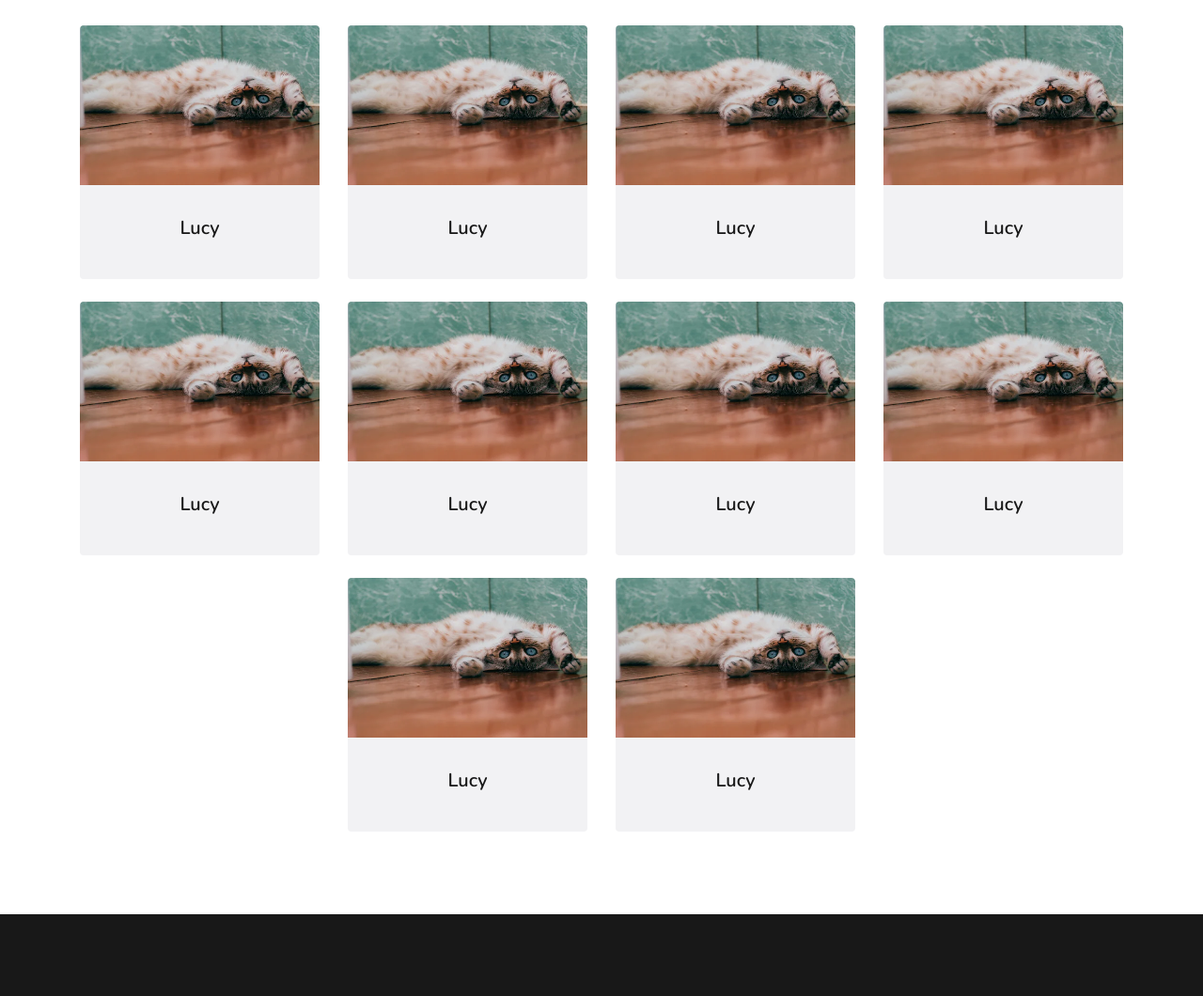
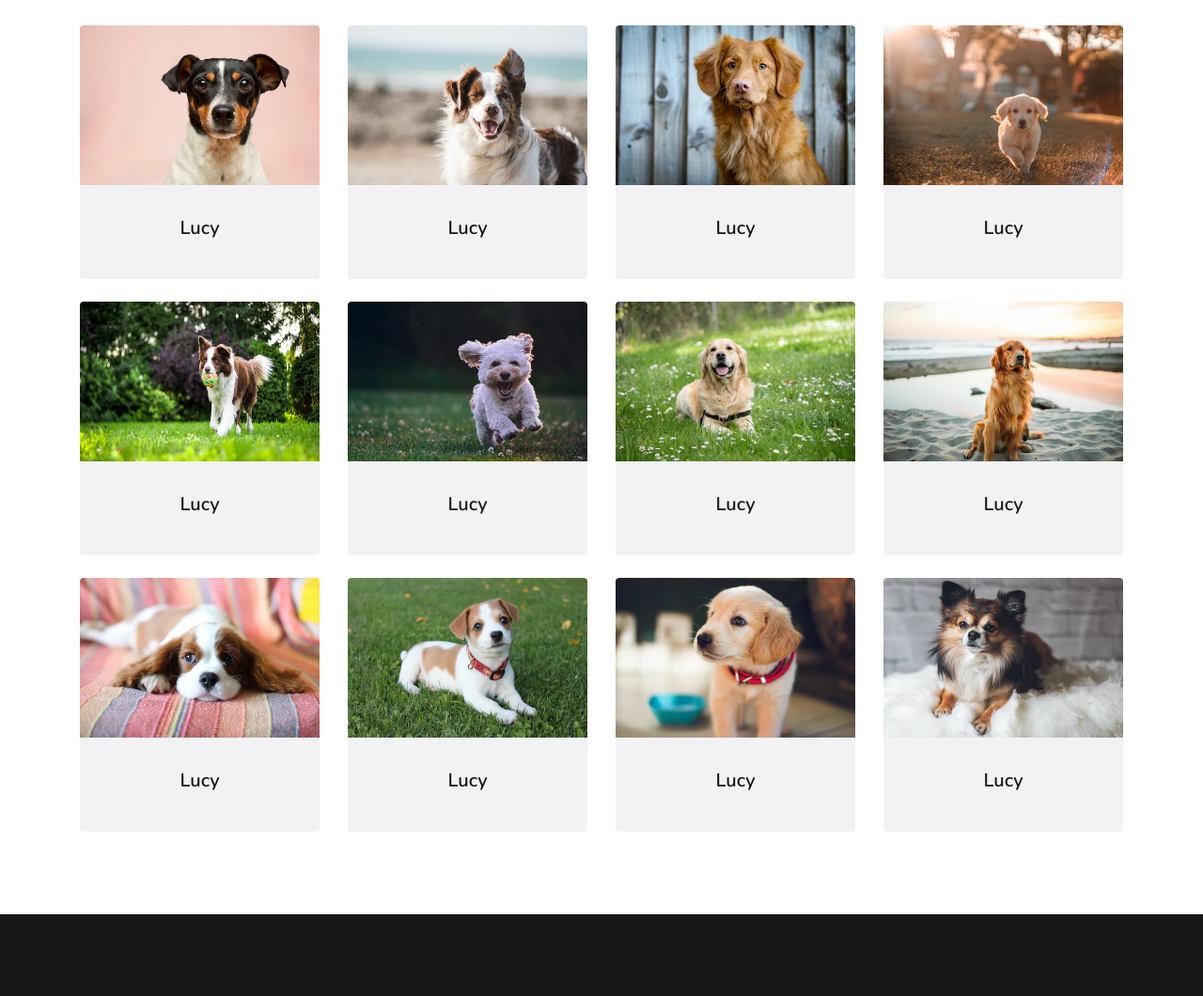
Before and after one commit to hassiebb/sw-project, a plain HTML site: page dogs.html in a window 1280 px wide. Shown: the part 303-1363 px from the top of the page at 94% size. Drawn offline with nearby package versions, Linux system fonts and the light colour scheme.

Commit message:
added dogs + cats imgs

```diff
--- a/dogs.html
+++ b/dogs.html
@@ -63,12 +63,12 @@
     <!-- Pets gallary start -->
     <div class="container mt-5 pt-5 pb-3">
         <div class="d-flex flex-column text-center mb-5">
-            <h1 class="display-4 m-0">Meet Your pawfect <span class="text-primary">Cat</span></h1>
+            <h1 class="display-4 m-0">Meet Your pawfect <span class="text-primary">Dog</span></h1>
         </div>
         <div class="row justify-content-center">
             <div class="col-lg-3 col-md-6">
                 <div class="team card position-relative overflow-hidden border-0 mb-4">
-                    <img class="card-img-top" src="img/cats/cat 1.webp" alt="" height="170">
+                    <img class="card-img-top" src="img/dogs/dog 1.webp" alt="" height="170">
                     <div class="card-body text-center p-0">
                         <div class="team-text d-flex flex-column justify-content-center bg-light">
                             <h5>Lucy</h5>
@@ -87,7 +87,7 @@
 
             <div class="col-lg-3 col-md-6">
                 <div class="team card position-relative overflow-hidden border-0 mb-4">
-                    <img class="card-img-top" src="img/cats/cat 1.webp" alt="" height="170">
+                    <img class="card-img-top" src="img/dogs/dog 2.webp" alt="" height="170">
                     <div class="card-body text-center p-0">
                         <div class="team-text d-flex flex-column justify-content-center bg-light">
                             <h5>Lucy</h5>
@@ -106,7 +106,7 @@
 
             <div class="col-lg-3 col-md-6">
                 <div class="team card position-relative overflow-hidden border-0 mb-4">
-                    <img class="card-img-top" src="img/cats/cat 1.webp" alt="" height="170">
+                    <img class="card-img-top" src="img/dogs/dog 3.webp" alt="" height="170">
                     <div class="card-body text-center p-0">
                         <div class="team-text d-flex flex-column justify-content-center bg-light">
                             <h5>Lucy</h5>
@@ -125,7 +125,7 @@
 
             <div class="col-lg-3 col-md-6">
                 <div class="team card position-relative overflow-hidden border-0 mb-4">
-                    <img class="card-img-top" src="img/cats/cat 1.webp" alt="" height="170">
+                    <img class="card-img-top" src="img/dogs/dog 4.webp" alt="" height="170">
                     <div class="card-body text-center p-0">
                         <div class="team-text d-flex flex-column justify-content-center bg-light">
                             <h5>Lucy</h5>
@@ -144,7 +144,7 @@
 
             <div class="col-lg-3 col-md-6">
                 <div class="team card position-relative overflow-hidden border-0 mb-4">
-                    <img class="card-img-top" src="img/cats/cat 1.webp" alt="" height="170">
+                    <img class="card-img-top" src="img/dogs/dog 5.webp" alt="" height="170">
                     <div class="card-body text-center p-0">
                         <div class="team-text d-flex flex-column justify-content-center bg-light">
                             <h5>Lucy</h5>
@@ -163,7 +163,7 @@
 
             <div class="col-lg-3 col-md-6">
                 <div class="team card position-relative overflow-hidden border-0 mb-4">
-                    <img class="card-img-top" src="img/cats/cat 1.webp" alt="" height="170">
+                    <img class="card-img-top" src="img/dogs/dog 6.webp" alt="" height="170">
                     <div class="card-body text-center p-0">
                         <div class="team-text d-flex flex-column justify-content-center bg-light">
                             <h5>Lucy</h5>
@@ -182,7 +182,7 @@
 
             <div class="col-lg-3 col-md-6">
                 <div class="team card position-relative overflow-hidden border-0 mb-4">
-                    <img class="card-img-top" src="img/cats/cat 1.webp" alt="" height="170">
+                    <img class="card-img-top" src="img/dogs/dog 7.webp" alt="" height="170">
                     <div class="card-body text-center p-0">
                         <div class="team-text d-flex flex-column justify-content-center bg-light">
                             <h5>Lucy</h5>
@@ -201,7 +201,7 @@
 
             <div class="col-lg-3 col-md-6">
                 <div class="team card position-relative overflow-hidden border-0 mb-4">
-                    <img class="card-img-top" src="img/cats/cat 1.webp" alt="" height="170">
+                    <img class="card-img-top" src="img/dogs/dog 8.webp" alt="" height="170">
                     <div class="card-body text-center p-0">
                         <div class="team-text d-flex flex-column justify-content-center bg-light">
                             <h5>Lucy</h5>
@@ -220,7 +220,7 @@
 
             <div class="col-lg-3 col-md-6">
                 <div class="team card position-relative overflow-hidden border-0 mb-4">
-                    <img class="card-img-top" src="img/cats/cat 1.webp" alt="" height="170">
+                    <img class="card-img-top" src="img/dogs/dog 9.webp" alt="" height="170">
                     <div class="card-body text-center p-0">
                         <div class="team-text d-flex flex-column justify-content-center bg-light">
                             <h5>Lucy</h5>
@@ -239,7 +239,7 @@
 
             <div class="col-lg-3 col-md-6">
                 <div class="team card position-relative overflow-hidden border-0 mb-4">
-                    <img class="card-img-top" src="img/cats/cat 1.webp" alt="" height="170">
+                    <img class="card-img-top" src="img/dogs/dog 10.webp" alt="" height="170">
                     <div class="card-body text-center p-0">
                         <div class="team-text d-flex flex-column justify-content-center bg-light">
                             <h5>Lucy</h5>
@@ -255,6 +255,45 @@
                     </div>
                 </div>
             </div>
+
+            <div class="col-lg-3 col-md-6">
+                <div class="team card position-relative overflow-hidden border-0 mb-4">
+                    <img class="card-img-top" src="img/dogs/dog 11.webp" alt="" height="170">
+                    <div class="card-body text-center p-0">
+                        <div class="team-text d-flex flex-column justify-content-center bg-light">
+                            <h5>Lucy</h5>
+                            <i></i>
+                        </div>
+                        <div class="team-social d-flex align-items-center justify-content-center bg-dark">
+                            <h6 class="text-light">Age: 9 months <br>
+                                                    Sex: Female <br>
+                                                    Breed: Persian <br>
+                                                    Size: Medium <br>
+                            </h6>
+                        </div>
+                    </div>
+                </div>
+            </div>
+
+            <div class="col-lg-3 col-md-6">
+                <div class="team card position-relative overflow-hidden border-0 mb-4">
+                    <img class="card-img-top" src="img/dogs/dog 12.webp" alt="" height="170">
+                    <div class="card-body text-center p-0">
+                        <div class="team-text d-flex flex-column justify-content-center bg-light">
+                            <h5>Lucy</h5>
+                            <i></i>
+                        </div>
+                        <div class="team-social d-flex align-items-center justify-content-center bg-dark">
+                            <h6 class="text-light">Age: 9 months <br>
+                                                    Sex: Female <br>
+                                                    Breed: Persian <br>
+                                                    Size: Medium <br>
+                            </h6>
+                        </div>
+                    </div>
+                </div>
+            </div>
+
         </div>
     </div>
     <!-- Pets gallary end -->
```
Also changed, not shown: cats.html (+9 -9 lines), img/dogs/dog 11.webp (added), img/dogs/dog 12.webp (added), img/dogs/dog 3.webp (added).
